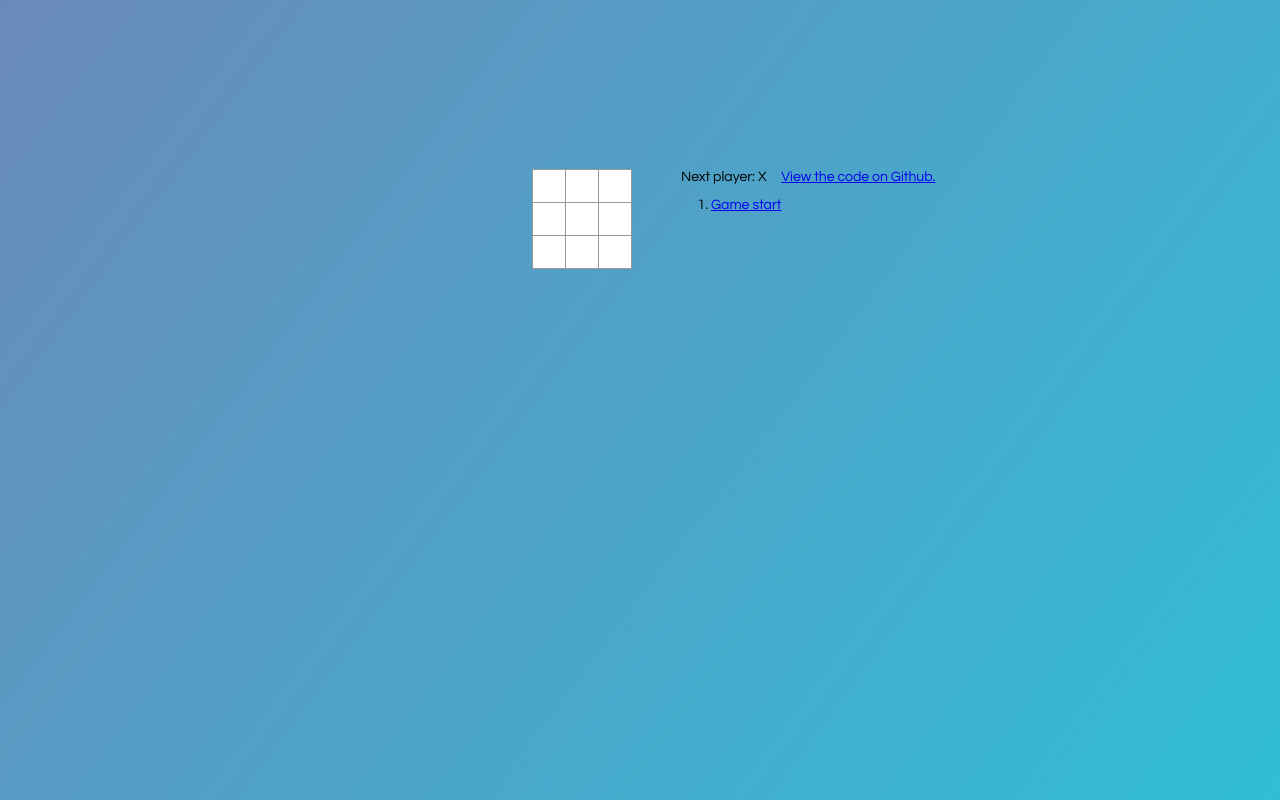
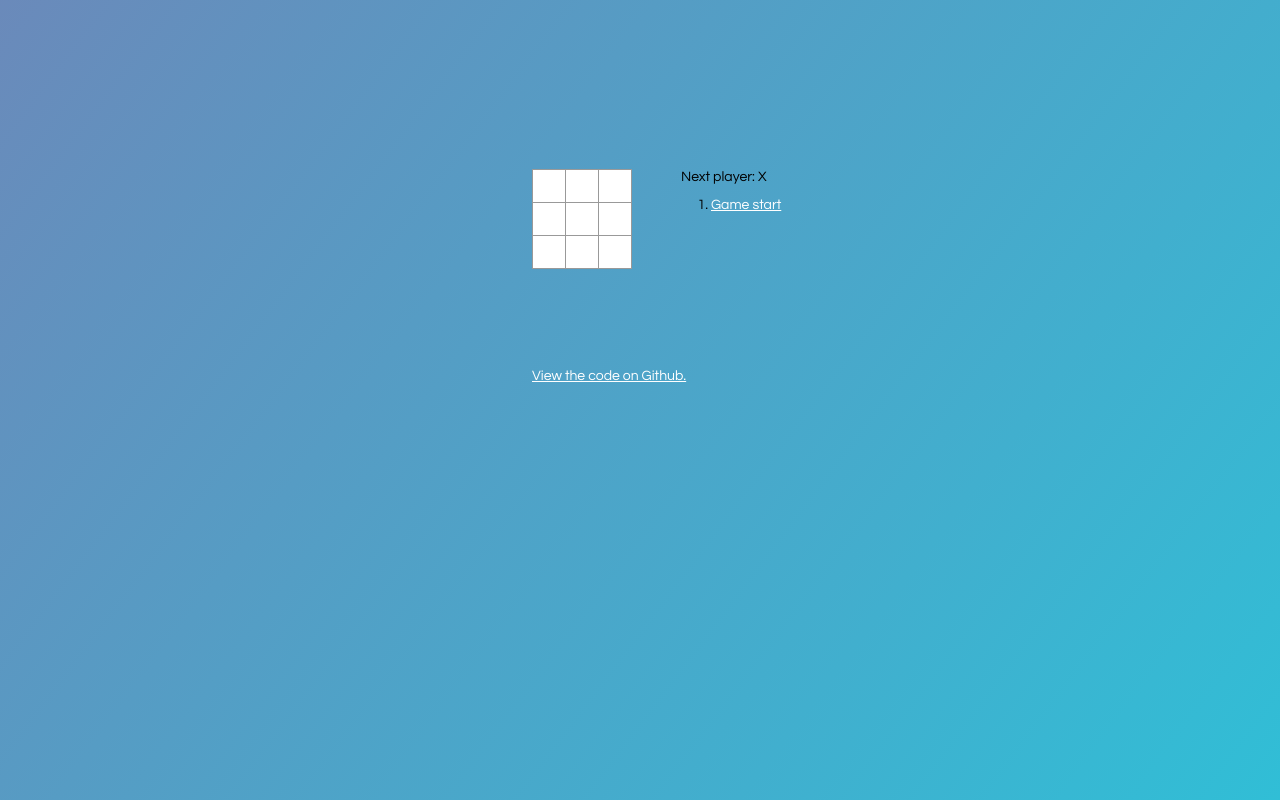
Before and after one commit to lillypiri/tic-tac-toe-react, a React app: page / in a window 1280 px wide. Shown: the top 800 px of the page. Built offline with nearby package versions, Linux system fonts and the light colour scheme.

Commit message:
links are white

```diff
--- a/src/index.css
+++ b/src/index.css
@@ -11,6 +11,9 @@ body {
   min-height: 100vh;
 }
 
+a {
+    color: white;
+}
 @-webkit-keyframes AnimationName {
     0%{background-position:25% 0%}
     50%{background-position:76% 100%}
@@ -83,6 +86,11 @@ ol, ul {
     }
 }
 
+.gh-link {
+    padding-top: 100px;
+    width: 100%;
+}
+
 .kbd-navigation .square:focus {
   background: #ddd;
 }
@@ -90,6 +98,7 @@ ol, ul {
 .game {
   display: flex;
   flex-direction: row;
+  flex-wrap: wrap;
 }
 
 .game-info {
--- a/src/index.js
+++ b/src/index.js
@@ -117,7 +117,9 @@ class Game extends React.Component {
           <div>{status}</div>
           <ol>{moves}</ol>
         </div>
-        <a href="https://github.com/lillypiri/tic-tac-toe">View the code on Github.</a>
+        <div className="gh-link">
+            <a href="https://github.com/lillypiri/tic-tac-toe">View the code on Github.</a>
+        </div>
       </div>
     );
   }
```
